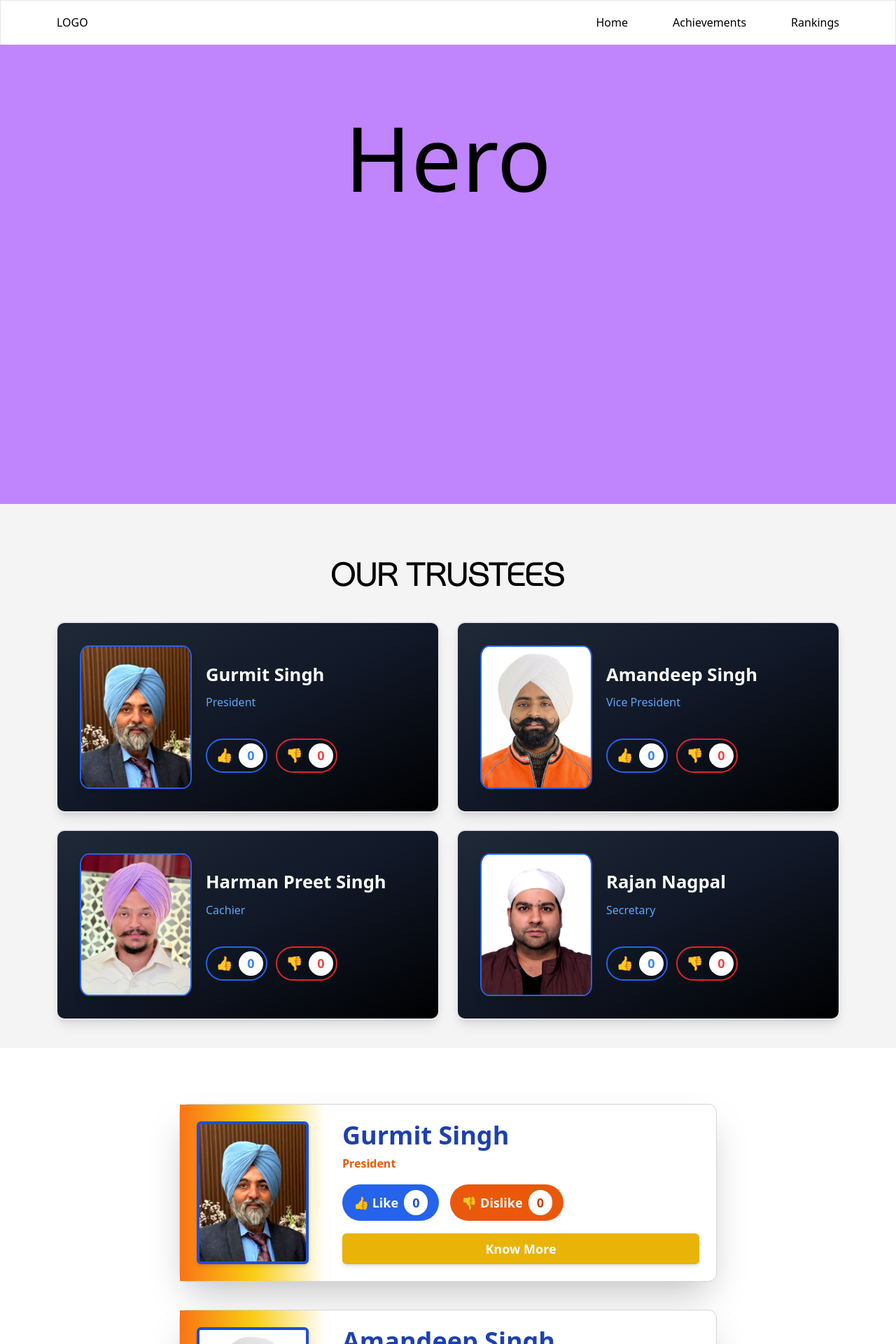
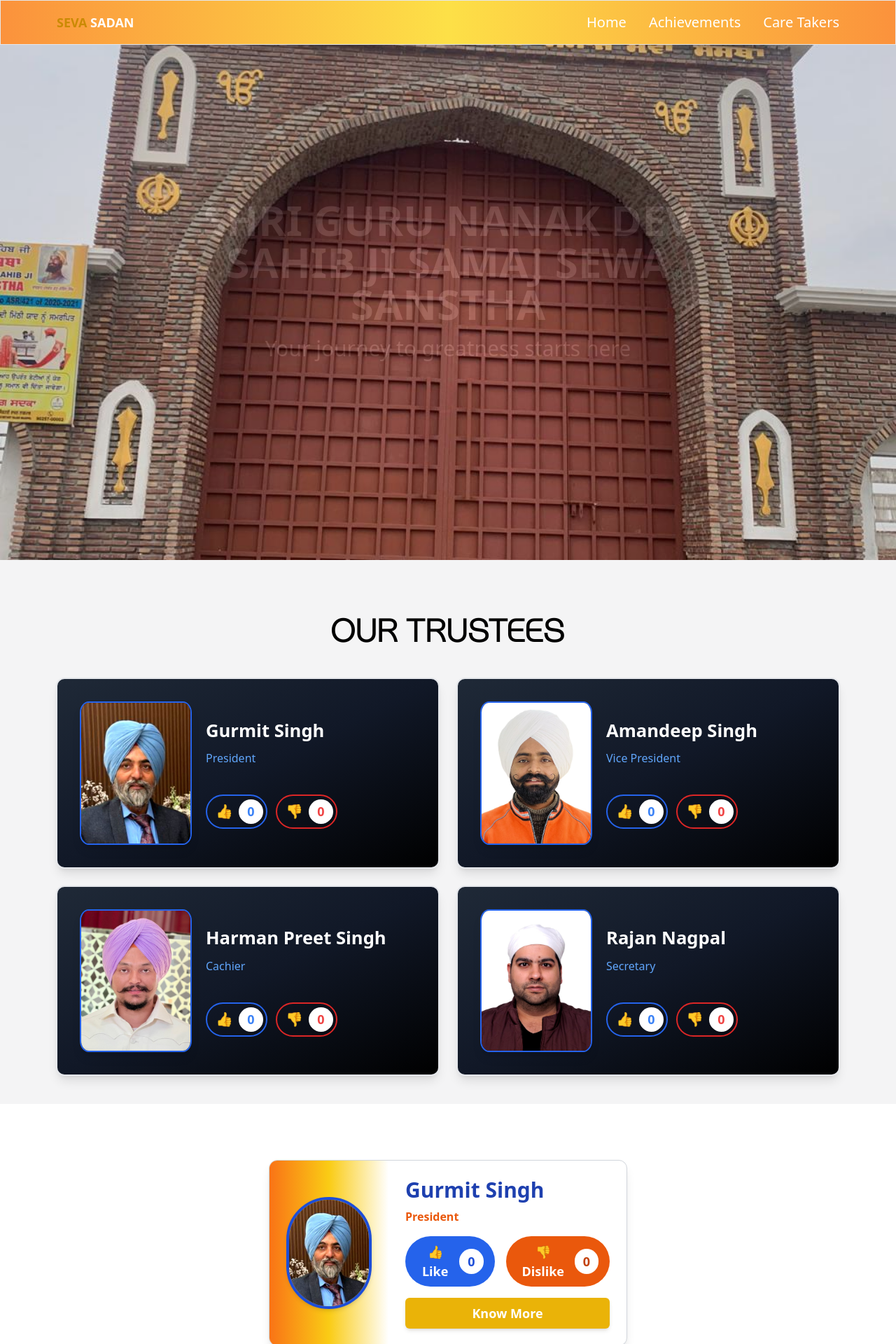
Before and after one commit to deepsahilz/SewaSadan-NGOsite, a React (Vite) app: page / in a window 1280 px wide. Shown: the top 1920 px of the page at 70% size. Built offline with nearby package versions, Linux system fonts and the light colour scheme.

Commit message:
hero section sahi kar de please

```diff
--- a/src/App.jsx
+++ b/src/App.jsx
@@ -1,6 +1,5 @@
 import React from 'react'
 import Nav from './components/nav'
-import Poll from './components/poll'
 import HeroSection from './components/heroSection'
 import Contact2 from './components/contact2'
 import ProfileCard from './components/ProfileCard'
--- a/src/components/ProfileCard.jsx
+++ b/src/components/ProfileCard.jsx
@@ -19,7 +19,6 @@ const ProfileCard = ({ name, role, image, bio }) => {
     }
   };
 
-
   const handleDislike = () => {
     if (userAction === 'dislike') {
       setDislikes(dislikes - 1);
@@ -38,12 +37,11 @@ const ProfileCard = ({ name, role, image, bio }) => {
   };
 
   return (
-    <div className="max-w-3xl mx-auto my-10 bg-white text-gray-900 rounded-xl shadow-2xl border border-gray-300 ">
-      <div className="flex flex-col md:flex-row">
-
+    <div className="max-w-lg mx-auto my-10 bg-white text-gray-900 rounded-xl shadow-lg border border-gray-300 overflow-hidden">
+      <div className="flex flex-col md:flex-row items-center md:items-stretch">
         {/* Image Section */}
-        <div className="bg-gradient-to-r from-orange-500 via-yellow-400 to-white flex-shrink-0 p-6 flex items-center justify-center">
-          <div className="w-40 h-50 overflow-hidden rounded-md border-4 border-blue-700 shadow-md">
+        <div className="bg-gradient-to-r from-orange-500 via-yellow-400 to-white w-full md:w-1/3 p-6 flex justify-center items-center">
+          <div className="w-32 h-32 md:w-40 md:h-40 overflow-hidden rounded-full border-4 border-blue-700 shadow-md">
             <img
               className="w-full h-full object-cover"
               src={image}
@@ -53,12 +51,12 @@ const ProfileCard = ({ name, role, image, bio }) => {
         </div>
 
         {/* Details Section */}
-        <div className=" flex-1 p-6 flex flex-col justify-between ">
-
+        <div className="flex-1 p-6 flex flex-col justify-between">
           <div>
-            <h2 className="text-3xl md:text-4xl font-bold text-blue-800 mb-2">{name}</h2>
+            <h2 className="text-2xl md:text-3xl font-bold text-blue-800 mb-2">
+              {name}
+            </h2>
             <p className="text-orange-600 font-semibold mb-4">{role}</p>
-
           </div>
 
           {/* Buttons Section */}
@@ -66,52 +64,51 @@ const ProfileCard = ({ name, role, image, bio }) => {
             <div className="flex gap-4 mb-4">
               <button
                 onClick={handleLike}
-                className={`flex items-center gap-2 px-4 py-2 rounded-full text-lg font-semibold transition ${
+                className={`flex items-center gap-2 px-4 py-2 rounded-full text-sm md:text-lg font-semibold transition ${
                   userAction === 'like'
                     ? 'bg-blue-700 hover:bg-blue-800 text-white'
                     : 'bg-blue-600 hover:bg-blue-700 text-white'
                 }`}
               >
                 👍 Like
-                <span className="bg-white text-blue-700 px-3 py-1 rounded-full">{likes}</span>
+                <span className="bg-white text-blue-700 px-3 py-1 rounded-full">
+                  {likes}
+                </span>
               </button>
 
               <button
                 onClick={handleDislike}
-                className={`flex items-center gap-2 px-4 py-2 rounded-full text-lg font-semibold transition ${
+                className={`flex items-center gap-2 px-4 py-2 rounded-full text-sm md:text-lg font-semibold transition ${
                   userAction === 'dislike'
                     ? 'bg-orange-700 hover:bg-orange-800 text-white'
                     : 'bg-orange-600 hover:bg-orange-700 text-white'
                 }`}
               >
                 👎 Dislike
-                <span className="bg-white text-orange-700 px-3 py-1 rounded-full">{dislikes}</span>
+                <span className="bg-white text-orange-700 px-3 py-1 rounded-full">
+                  {dislikes}
+                </span>
               </button>
             </div>
-
-
           </div>
 
+          {/* Know More Section */}
+          <div>
             <button
               onClick={handleKnowMore}
-                className="bg-yellow-500 hover:bg-yellow-600 px-4 py-2 rounded-md text-lg font-semibold transition shadow-md text-white "
+              className="bg-yellow-500 hover:bg-yellow-600 px-4 py-2 rounded-md text-sm md:text-lg font-semibold transition shadow-md text-white w-full"
             >
               {knowMore ? 'Show Less' : 'Know More'}
             </button>
 
             {knowMore && (
-                <p className=" p-4 text-gray-700 leading-relaxed break-words">
-                  {/* {bio || 'No additional information available.'} */}
-                  {bio}
+              <p className="mt-4 text-gray-700 leading-relaxed break-words">
+                {bio || 'No additional information available.'}
               </p>
             )}
-
-
           </div>
         </div>
-
-
-
+      </div>
     </div>
   );
 };
--- a/src/components/ProfileData.jsx
+++ b/src/components/ProfileData.jsx
@@ -4,7 +4,7 @@ const profileData = [
     name: 'Gurmit Singh',
     role: 'President',
     image: 'src/assets/images/WhatsApp Image 2024-12-19 at 21.01.47_2c1ef4aa.jpg',
-    bio: "%$*%$! error koi nai si,tera dummy text ik continous single word si, jo word break nai ho sakda,es lai exceed ho rea si, oh v solve kita ja sakda a (break-words) property nll, but zarurat ni a",
+    bio: "%$*%$!  djsidbdibfvbd  d d dbfibvsivbisv v vd vkdsavdv error koi nai si,tera dummy text ik continous single word si, jo word break nai ho sakda,es lai exceed ho rea si, oh v solve kita ja sakda a (break-words) property nll, but zarurat ni a",
   },
   {
     id: 2,
--- a/src/components/heroSection.jsx
+++ b/src/components/heroSection.jsx
@@ -1,11 +1,28 @@
-import React from 'react'
+import React from 'react';
 
 const HeroSection = () => {
   return (
-    <div className='w-full h-[90vh] border-t bg-purple-400 '>
-        <h1 className='text-9xl text-center mt-40'>Hero</h1>
-    </div>
-  )
-}
+    <section className="relative w-full h-screen">
+      <img
+        src="src/assets/images/hero.jpg"
+        alt="Hero Background"
+        className="absolute inset-0 w-full h-full object-cover"
+      />
+      {/* Optional overlay */}
+      <div className="absolute inset-0 bg-black opacity-10">
+      <div className="flex items-center justify-center h-full text-center text-white px-6 sm:px-12">
+        <div className="max-w-4xl w-full">
+          <h1 className="text-3xl sm:text-4xl md:text-5xl lg:text-6xl font-bold leading-tight">
+          SHRI GURU NANAK DEV SAHIB JI SAMAJ SEWA SANSTHA
+          </h1>
+          <p className="mt-4 text-lg sm:text-xl md:text-2xl lg:text-3xl">
+            Your journey to greatness starts here
+          </p>
+        </div>
+      </div>
+      </div>
+    </section>
+  );
+};
 
-export default HeroSection
+export default HeroSection;
--- a/src/components/nav.jsx
+++ b/src/components/nav.jsx
@@ -1,21 +1,79 @@
-import React, { useState } from 'react'
+import React, { useState } from 'react';
 
 const Nav = () => {
-
-    const [mobileView,setMobileView] = useState(false);
+  const [mobileView, setMobileView] = useState(false);
 
   return (
-    <div className='bg-[white] border w-full h-[4rem] top-0 z-10 fixed md:px-20 px-5 flex justify-between items-center'>
-        <div>
-            <h1 className='bold uppercase'>logo </h1>
+    <div className="bg-gradient-to-r from-orange-400 via-yellow-300 to-orange-400 border w-full h-[4rem] top-0 z-10 fixed px-5 md:px-20 flex justify-between items-center">
+      {/* Logo Section */}
+      <div>
+        <h1 className="text-white font-bold text-lg uppercase">
+          <span className="text-yellow-600">Seva</span> Sadan
+        </h1>
+      </div>
+
+      {/* Desktop Navigation */}
+      <div className="hidden md:flex gap-8 text-xl text-white font-medium">
+        <a href="#" className="hover:text-yellow-600 transition duration-300">
+          Home
+        </a>
+        <a href="#" className="hover:text-yellow-600 transition duration-300">
+          Achievements
+        </a>
+        <a href="#" className="hover:text-yellow-600 transition duration-300">
+          Care Takers
+        </a>
+      </div>
+
+      {/* Mobile Menu Button */}
+      <div
+        className="md:hidden text-white cursor-pointer"
+        onClick={() => setMobileView(!mobileView)}
+      >
+        <svg
+          xmlns="http://www.w3.org/2000/svg"
+          className="h-6 w-6"
+          fill="none"
+          viewBox="0 0 24 24"
+          stroke="currentColor"
+        >
+          <path
+            strokeLinecap="round"
+            strokeLinejoin="round"
+            strokeWidth="2"
+            d={mobileView ? "M6 18L18 6M6 6l12 12" : "M4 6h16M4 12h16m-7 6h7"}
+          />
+        </svg>
+      </div>
+
+      {/* Mobile Navigation */}
+      {mobileView && (
+        <div className="absolute top-[4rem] left-0 w-full bg-orange-500 text-white flex flex-col items-center gap-4 py-4 md:hidden z-20">
+          <a
+            href="#"
+            className="hover:text-yellow-300 transition duration-300"
+            onClick={() => setMobileView(false)}
+          >
+            Home
+          </a>
+          <a
+            href="#"
+            className="hover:text-yellow-300 transition duration-300"
+            onClick={() => setMobileView(false)}
+          >
+            Achievements
+          </a>
+          <a
+            href="#"
+            className="hover:text-yellow-300 transition duration-300"
+            onClick={() => setMobileView(false)}
+          >
+            Care Takers
+          </a>
         </div>
-        <div className='hidden gap-16 md:flex '>
-            <a href='#'>Home</a>
-            <a href='#'>Achievements</a>
-            <a href='#'>Rankings</a>
-        </div>
+      )}
     </div>
-  )
-}
+  );
+};
 
-export default Nav
+export default Nav;
--- a/src/components/poll.jsx
+++ /dev/null
@@ -1,54 +0,0 @@
-import React, { useState } from 'react'
-import dp from '../assets/images/dp6.png'
-
-const Poll = () => {
-
-    const[like,setLike]= useState(0);
-
-
-    const memberdata = [
-        {name:"harjinder singh", des:"chairman",imgsrc:"#" },
-        {name:"manjit singh", des:"comittee member",imgsrc:"#" },
-        {name:"sujinder singh", des:"mla",imgsrc:"#" },
-        {name:"harwinder singh", des:"mp",imgsrc:"#" },
-        {name:"harsh sandhu", des:"vice president",imgsrc:"#" },
-        {name:"angrej singh", des:"vc",imgsrc:"#" },
-    ]
-  return (
-    <div className='px-5 md:px-20 pt-6 bg-zinc-100 border-b pb-20'>
-    <h1 className='text-center mt-10 md:text-5xl text-3xl font-rejouice'>OUR TRUSTEES</h1>
-
-    <div className='grid lg:grid-cols-3 md:grid-cols-2 grid-cols-1 md:gap-y-10 gap-y-5 mt-10 gap-x-10 mb-20 '>
-
-        {memberdata.map((member,i)=>(
-            <div key={i} className='w-full border-[1.5px] cursor-pointer transition-colors hover:bg-zinc-100 shadow-lg hover:border-zinc-400 rounded-[12px] bg-white px-5 py-5 flex justify-center items-center gap-5'>
-
-                <div className='overflow-hidden aspect-square w-[8rem] rounded-full bg-zinc-500'>
-                    <img className='w-full h-full object-cover' src={dp}/>
-                </div>
-                <div className='flex flex-col'>
-                    <h1 className='text-xl font-semibold capitalize text-wrap text-zinc-800'>{member.name}</h1>
-                    <h1 className='capitalize text-zinc-500'>{member.des}</h1>
-                    <div className='flex gap-5'>
-                        <div className='flex gap-1'>
-                            {like && <h1>{like}</h1>}
-                            <button className='hover:bg-zinc-700 rounded-full px-2 bg-zinc-400' onClick={()=>{setLike(1)}}>L</button>
-                        </div>
-                        <div className='flex gap-1'>
-                            <div>{like}</div>
-                            <button className='hover:bg-zinc-700 px-2 rounded-full bg-zinc-400' onClick={()=>{setLike(0)}}>D</button>
-                        </div>
-                    </div>
-                </div>
-            </div>
-
-        ))}
-
-
-    </div>
-
-    </div>
-  )
-}
-
-export default Poll
```
Also changed, not shown: src/assets/images/hero.jpg (added). Lines whose indentation alone changed are shown as unchanged.
